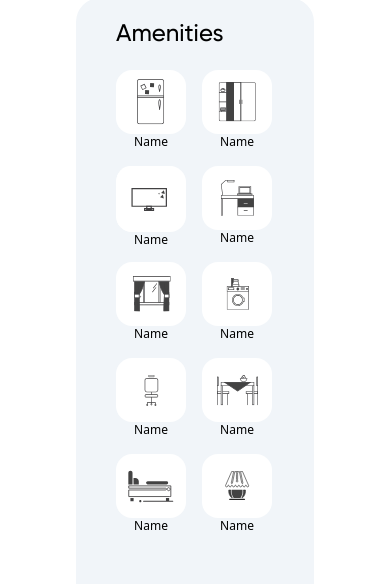
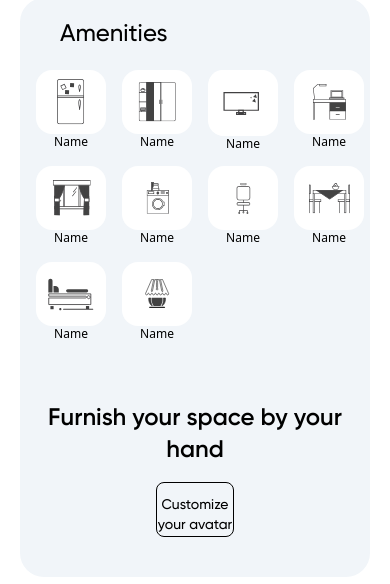
Before and after one commit to harshwarghade22/Mini-Project, a React (Vite) app: page /details in a window 390 px wide. Shown: the part 623-1207 px from the top of the page. Built offline with nearby package versions, Linux system fonts and the light colour scheme.

Commit message:
details resposive

```diff
--- a/src/components/Details.jsx
+++ b/src/components/Details.jsx
@@ -54,7 +54,7 @@ function Details() {
   };
 
   return (
-    <div className="md:px-14 px-14">
+    <div className="sm:px-14 ">
       <h1 className="mt-2 mb-3 font-gilroy_medium">Home/Flats/Description</h1>
 
       <div className="h-[30vh] md:h-[70vh] mx-auto border rounded-lg md:flex gap-4 p-4">
@@ -123,7 +123,7 @@ function Details() {
             <div className="py-5 px-10 font-gilroy_medium text-2xl">
               Amenities
             </div>
-            <div className="ml-10 mb-7 flex flex-wrap gap-4">
+            <div className="md:ml-10 ml-4 md:mb-7 flex flex-wrap gap-4">
               <div className="w-[70px] h-[80px] flex flex-col justify-between items-center">
                 <div className="h-5/6 bg-white w-full flex justify-center items-center rounded-2xl">
                   <Fridge />
--- a/src/components/Navbar.jsx
+++ b/src/components/Navbar.jsx
@@ -3,7 +3,7 @@ import { CgProfile } from "react-icons/cg";
 
 function Navbar() {
   return (
-    <div className="max-w-7xl   mx-auto h-20 border-b border-b-black flex justify-between items-center">
+    <div className="max-w-7xl  mx-auto h-20 border-b border-b-black flex justify-between items-center">
       <div className=" text-3xl font-gilroy_semi_bol font-semibold">
         Conti<span className="text-orange-400">new...</span>
       </div>
```
